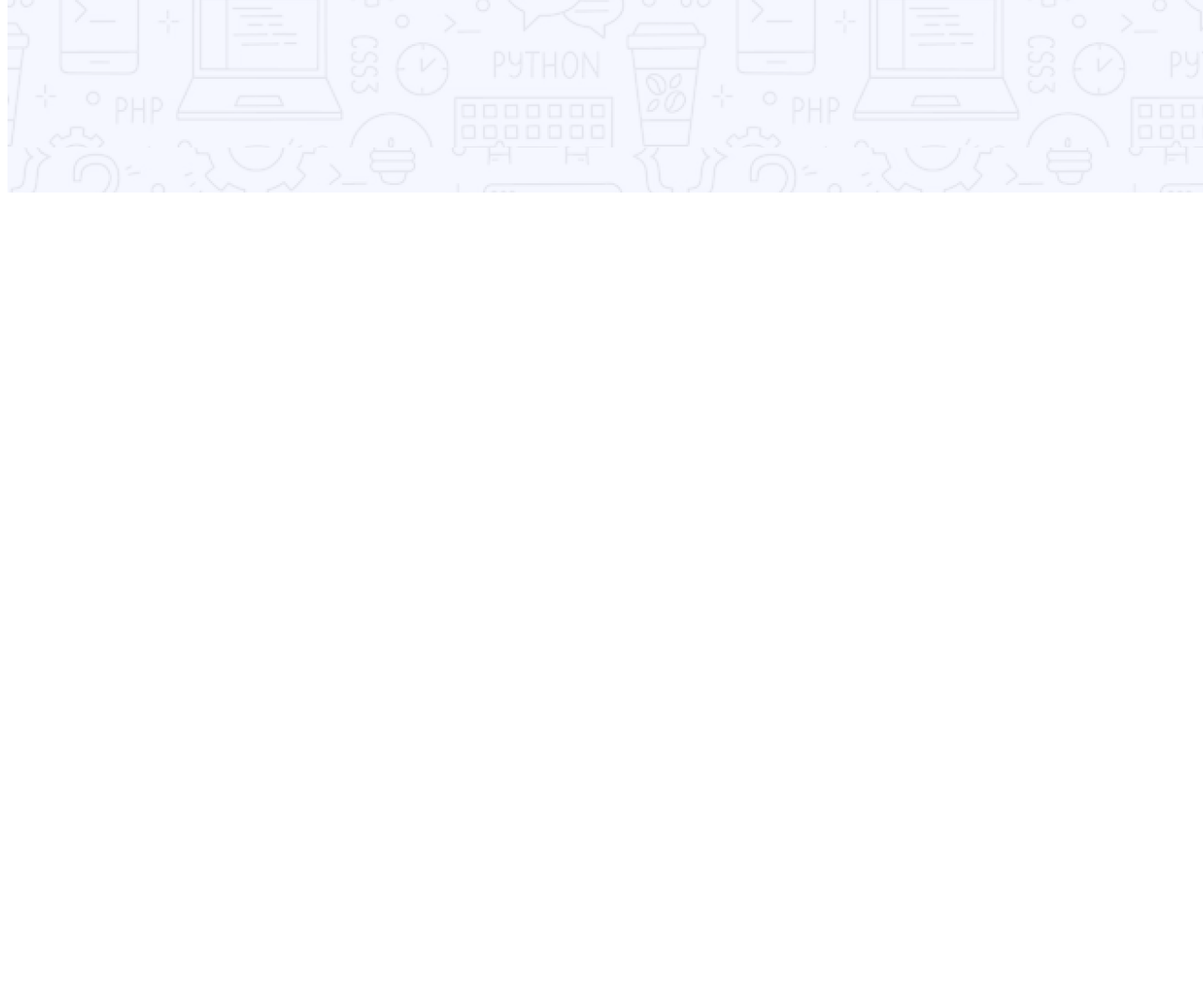
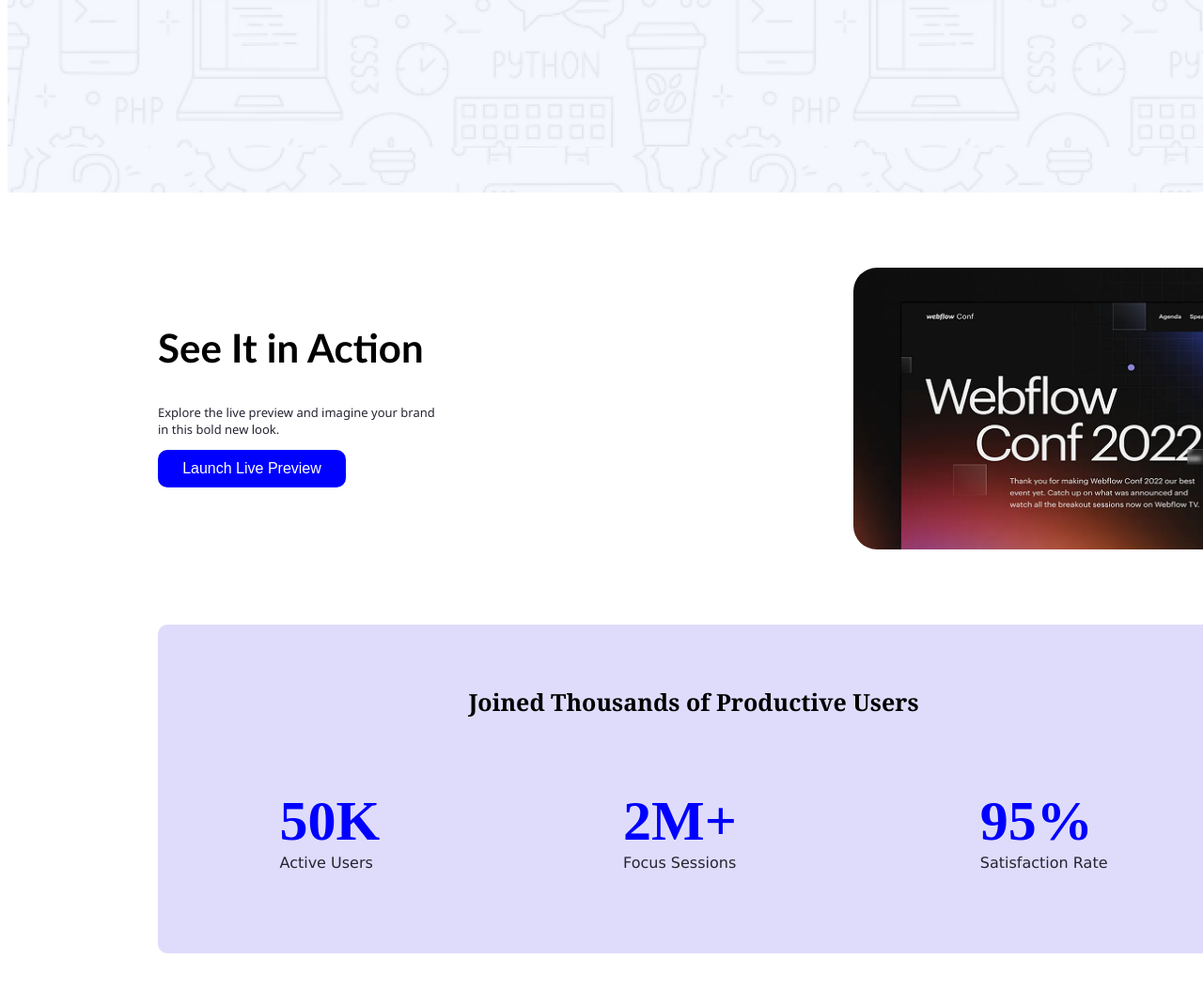
Before and after one commit to snknayan/assignment-01-nayan, a plain HTML site: page index.html in a window 1280 px wide. Shown: the part 511-1564 px from the top of the page at 94% size. Before the commit the page ends 800 px from the top, so only its background shows below. Drawn offline with Linux system fonts and the light colour scheme.

Commit message:
Productive section added

```diff
--- a/index.html
+++ b/index.html
@@ -10,6 +10,7 @@
 <body>
 
     <header>
+        <!-- Banner Section -->
 <section class="banner">
     <nav>
         <ul class="nav-items">
@@ -30,7 +31,39 @@
     </header>
 
     <main>
+        <!-- Action Section -->
+         <section class="action">
+            <div class="action-div">
+                <h1 class="action-title">See It in Action</h1>
+                <p class="action-subtitle">Explore the live preview and imagine your brand in this bold new look.</p>
+                <button class="action-btn btn-01">Launch Live Preview</button>
+            </div>
+            <div> <img class="action-img" src="Assets/wc-mini.png" alt=""></div>
 
+         </section>
+
+         <section class="productive" >
+            <h3 class="pro-title">Joined Thousands of Productive Users</h3>
+            <div class="productive-list">
+                <div>
+
+                        <p><span class="pro-items" > 50K </span> <br> <span class="pro-items-subtitle">Active Users</span></p>
+
+                </div>
+
+
+                <div>
+                    <p><span class="pro-items" > 2M+ </span> <br> <span class="pro-items-subtitle">Focus Sessions</span></p>
+
+                    </div>
+
+                <div>
+                    <p><span class="pro-items" >95%</span> <br> <span class="pro-items-subtitle">Satisfaction Rate</span></p>
+
+                </div>
+            </div>
+
+         </section>
     </main>
 
     <footer>
--- a/styles/assignment-01.css
+++ b/styles/assignment-01.css
@@ -1,6 +1,9 @@
 /* Shared Styles */
 .body{
     width: 1440px;
+}
+section{
+    width:1140;
 }
 button:hover{
     background-color:blueviolet;
@@ -53,3 +56,81 @@ padding-top: 100px;
     margin-left: 200px;
 }
 /* Banner section close */
+
+/* Action Style stare */
+.action{
+    display: flex;
+    justify-content: space-between;
+    width: 1140px;
+    height: 300px;
+    margin-top: 80px;
+    margin-bottom: 80px;
+    margin-left: 160px;
+}
+.action-div{
+    padding-top: 25px;
+}
+.action-title{
+    font-size: 42px;
+    font-weight: bold;
+    font-family: 'Gill Sans', 'Gill Sans MT', Calibri, 'Trebuchet MS', sans-serif;
+}
+.action-subtitle{
+    font-size: small;
+    font-family: 'Segoe UI', Tahoma, Geneva, Verdana, sans-serif;
+    width: 300px;
+    color: #252432;
+}
+
+.action-btn{
+width: 200px;
+}
+.action-img{
+    height: 300px;
+    width: 400px;
+    border-radius: 25px;
+}
+/* Action Section Close */
+
+/* Productive Section Start */
+
+.productive{
+    width: 1140px;
+    height: 350px;
+    background-color: #dfdcfb;
+    margin-left: 160px;
+    margin-bottom: 80px;
+    border-radius: 10px;
+
+}
+
+.productive-list{
+display: flex;
+
+    justify-content:space-around;
+    padding-top: 35px;
+
+}
+
+
+.pro-items{
+
+    font-weight: bold;
+    color: blue;
+    font-family: 'Times New Roman', Times, serif;
+    font-size: 60px;
+}
+
+.pro-title{
+    font-weight: bold;
+    font-size: 25px;
+    font-family: Cambria, Cochin, Georgia, Times, 'Times New Roman', serif;
+    text-align: center;
+    padding-top: 65px;
+
+}
+.pro-items-subtitle{
+    color:#252432;
+    font-weight: 300;
+    font-family: 'Lucida Sans', 'Lucida Sans Regular', 'Lucida Grande', 'Lucida Sans Unicode', Geneva, Verdana, sans-serif;
+}
```
